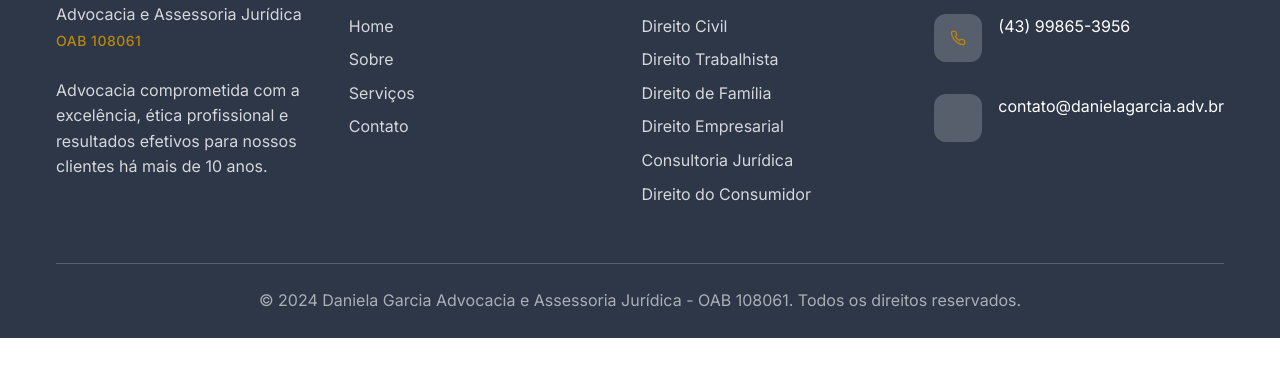
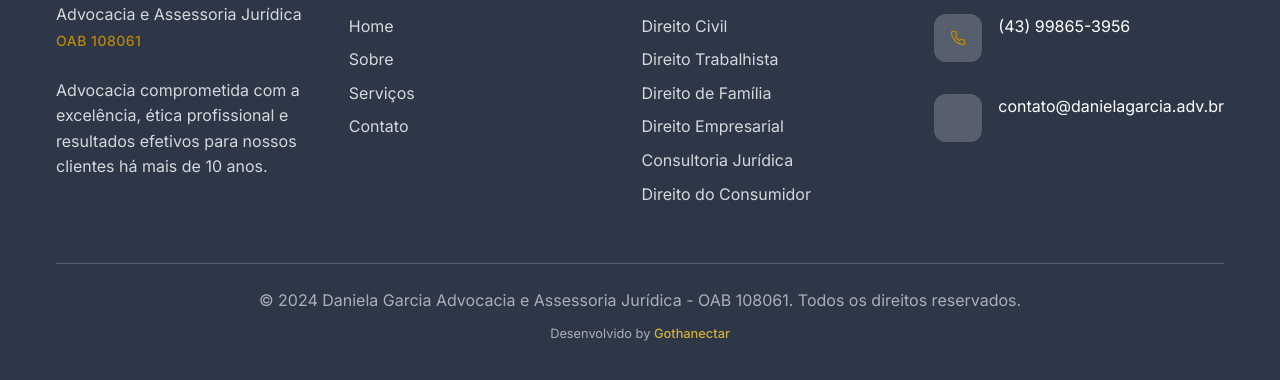
Before and after one commit to gothanectar/danielagarcia, a website: page index.html in a window 1280 px wide. Shown: the part 9371-9751 px from the top of the page. Before the commit the page ends 9709 px from the top, so only its background shows below. Drawn offline with nearby package versions, Linux system fonts and the light colour scheme.

Commit message:
👨‍💻 ADICIONA crédito do desenvolvedor no rodapé
✅ CRÉDITO ADICIONADO:
- 'Desenvolvido by Gothanectar' no footer
- Link para portfólio: https://react-portfolio-hazel-eta.vercel.app/
- Target _blank para abrir em nova aba
- rel='noopener noreferrer' para segurança

🎨 ESTILIZAÇÃO:
- Cor dourada (#d4af37) para o link
- Hover effect com sublinhado
- Fonte menor (0.8rem) e discreta
- Responsivo para mobile (0.75rem)
- Centralizado no footer-bottom

📱 RESPONSIVO:
- Desktop: 0.8rem
- Mobile: 0.75rem
- Mantém alinhamento central

Crédito profissional e discreto! 🚀

```diff
--- a/css/main-clean.css
+++ b/css/main-clean.css
@@ -3425,4 +3425,31 @@ l Button Specific Fixes */
     .brand-oab {
         font-size: 0.6rem;
     }
-}
+}/* ====
+= CRÉDITO DO DESENVOLVEDOR ===== */
+.developer-credit {
+    margin-top: 10px;
+    font-size: 0.8rem;
+    color: rgba(255, 255, 255, 0.6);
+    text-align: center;
+}
+
+.developer-link {
+    color: #d4af37;
+    text-decoration: none;
+    font-weight: 500;
+    transition: all 0.3s ease;
+}
+
+.developer-link:hover {
+    color: #f4d03f;
+    text-decoration: underline;
+}
+
+/* Responsivo */
+@media (max-width: 768px) {
+    .developer-credit {
+        font-size: 0.75rem;
+        margin-top: 8px;
+    }
+}
--- a/index.html
+++ b/index.html
@@ -927,6 +927,9 @@
                 <p class="copyright">
                     © 2024 Daniela Garcia Advocacia e Assessoria Jurídica - OAB 108061. Todos os direitos reservados.
                 </p>
+                <p class="developer-credit">
+                    Desenvolvido by <a href="https://react-portfolio-hazel-eta.vercel.app/" target="_blank" rel="noopener noreferrer" class="developer-link">Gothanectar</a>
+                </p>
             </div>
         </div>
     </footer>
```
